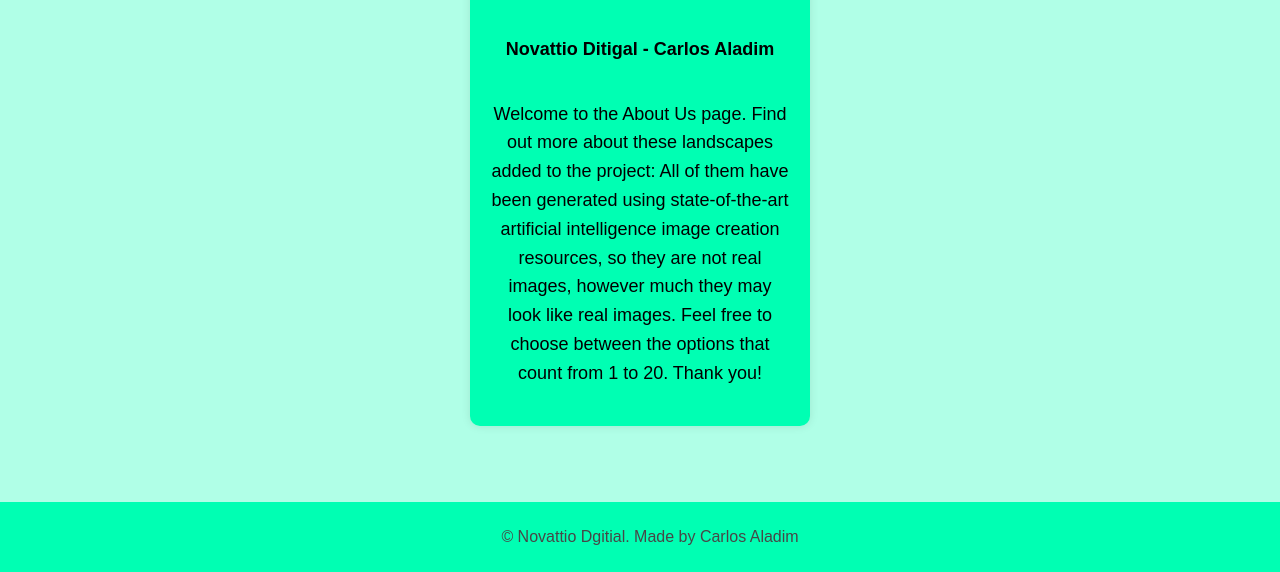
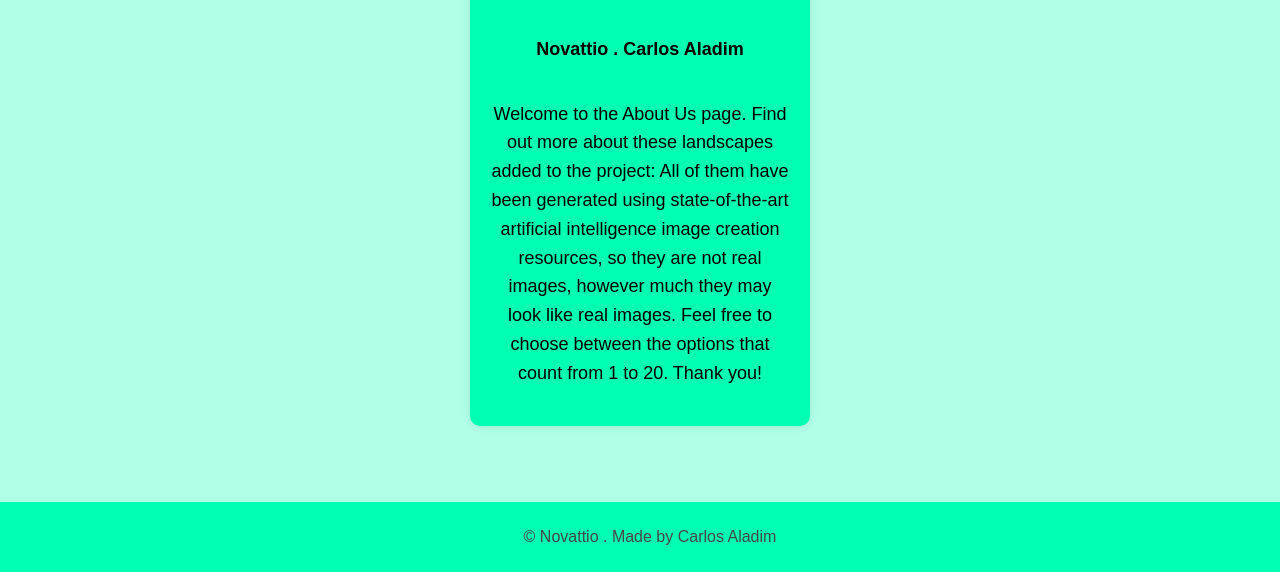
Before and after one commit to 90541111262/Persistent-Preferences-CARLOS-ALADIM, a plain HTML site: page about.html in a window 1280 px wide. Shown: the part 228-800 px from the top of the page. Drawn offline with Linux system fonts and the light colour scheme.

Commit message:
Update about.html

```diff
--- a/about.html
+++ b/about.html
@@ -16,11 +16,11 @@
     </header>
     <div class="container about-container">
         <h1>About Us</h1>
-        <p><strong>Novattio Ditigal - Carlos Aladim</strong></p>
+        <p><strong>Novattio . Carlos Aladim</strong></p>
         <p>Welcome to the About Us page. Find out more about these landscapes added to the project: All of them have been generated using state-of-the-art artificial intelligence image creation resources, so they are not real images, however much they may look like real images. Feel free to choose between the options that count from 1 to 20. Thank you!</p>
     </div>
     <footer>
-        <p>&copy; Novattio Dgitial. Made by Carlos Aladim</p>
+        <p>&copy; Novattio . Made by Carlos Aladim</p>
     </footer>
 </body>
 </html>
```
